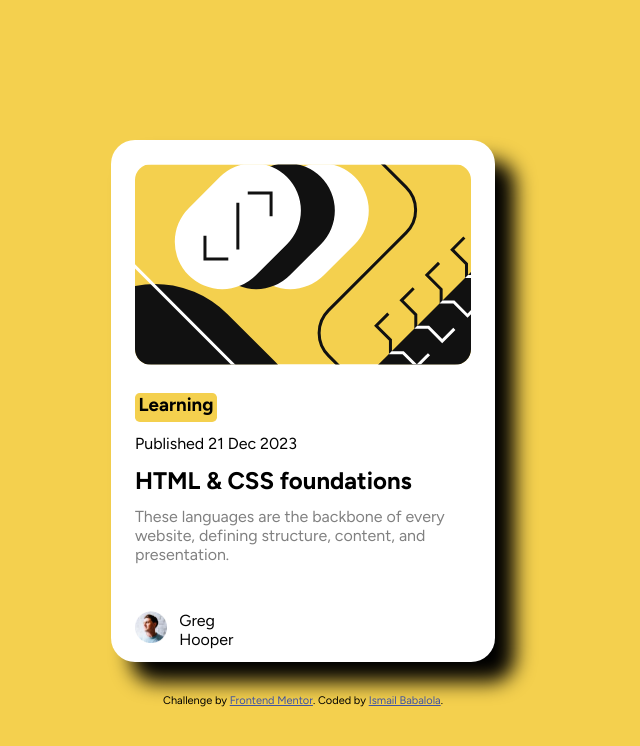
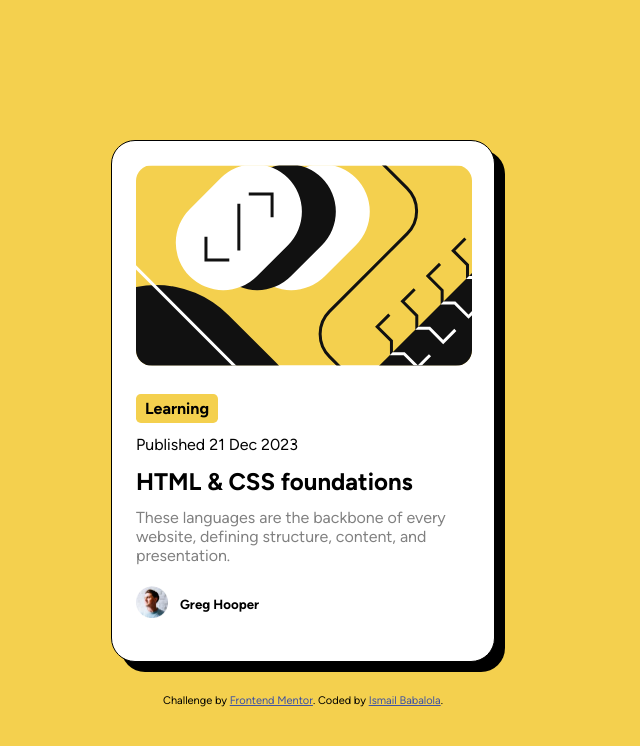
Before and after one commit to Ismail-tony/blogPreviewCard, a plain HTML site: page index.html in a window 1280 px wide. Shown: the whole page, without its empty margins (337-977 px from the left). Drawn offline with Linux system fonts and the light colour scheme.

Commit message:
added more styling to the css

```diff
--- a/index.html
+++ b/index.html
@@ -20,7 +20,7 @@
 
     <div class="info">
       <span>
-        <h3>Learning</h3>
+        <h4>Learning</h4>
       </span>
 
       <p class="date">Published 21 Dec 2023</p>
@@ -32,10 +32,12 @@
       </p>
     </div>
 
-    <div class="profile">
-      <img src="./assets/images/image-avatar.webp" alt="Avatar">
-      <p>Greg Hooper</p>
-    </div>
+    <ul>
+      <li><img src="./assets/images/image-avatar.webp" alt="Avatar"></li>
+      <li>
+        <h5>Greg Hooper</h5>
+      </li>
+    </ul>
 
   </div>
 
--- a/style.css
+++ b/style.css
@@ -1,4 +1,7 @@
-@import url("https://fonts.googleapis.com/css2?family=Figtree:ital,wght@0,300..900;1,300..900&display=swap");
+@font-face {
+    font-family: Figtree;
+    src: url(./assets/fonts/Figtree-VariableFont_wght.ttf);
+}
 
 :root {
     /*Primary color*/
@@ -18,7 +21,8 @@
 
 body {
     background-color: var(--Yellow);
-    font-family: "Figtree", sans-serif;
+    font-family: Figtree;
+    font-weight: 400;
     font-size: 16px;
     display: flex;
     flex-direction: column;
@@ -35,7 +39,8 @@ body {
     border-radius: 1.5rem;
     margin-bottom: 2rem;
     padding: 1.5rem;
-    box-shadow: 20px 20px 20px rgb(0,0,0);
+    border: 1px solid black;
+    box-shadow: 10px 10px rgb(0,0,0);
 }
 /*Card Main Image - Start*/
 .container .svgImage {
@@ -48,18 +53,18 @@ body {
 /*Card Main Content - Start*/
 
 .container .info {
-    width: 336px;
-    height: 194px;
-    margin-bottom: 1.5rem;
+    width: 21rem;
+    height: 12.125rem;
 }
 
 
-.container span h3 {
+.container span h4 {
     background-color: var(--Yellow);
     width: 82px;
     height:29px;
     text-align: center;
     margin-bottom: 0.75rem;
+    padding: 0.313rem 0.313rem;
     border-radius: 0.3rem;
 }
 
@@ -68,23 +73,37 @@ body {
 }
 
 .container h2 {
-margin-bottom: 0.75rem;
+    margin-bottom: 0.75rem;
 }
+
+.container h2:hover {
+    color: var(--Yellow);
+    cursor: pointer;
+}
+
+
 
 .container .mainTxt {
     color: var(--Grey);
+    margin-bottom: 1.5rem;
 }
 /*Card Main Content - End*/
 
 /*Card Profile - Start*/
 
-.container .profile {
+ul {
+    list-style: none;
+    height: 32px;
+    width: 129;
     display: flex;
-    width: 129px;
+    flex-direction: row;
+    align-items: center;
+}
+
+ul li img {
     height: 32px;
-}
-.container .profile img {
-    margin-right: 0.8rem;
+    width: 32px;
+    margin-right: 0.75rem;
 }
 
 /*Card Profile - End*/
```
